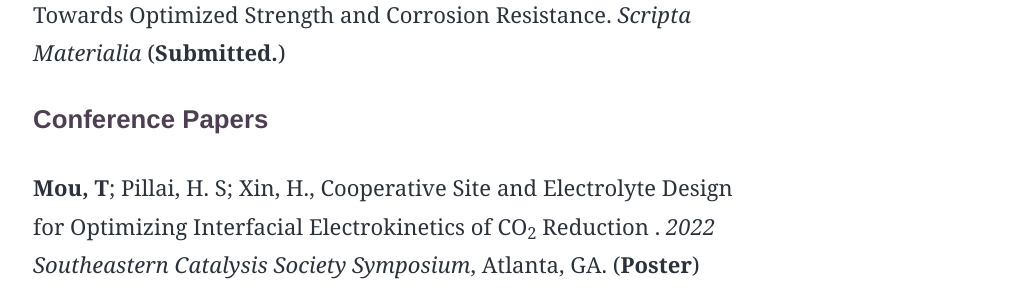
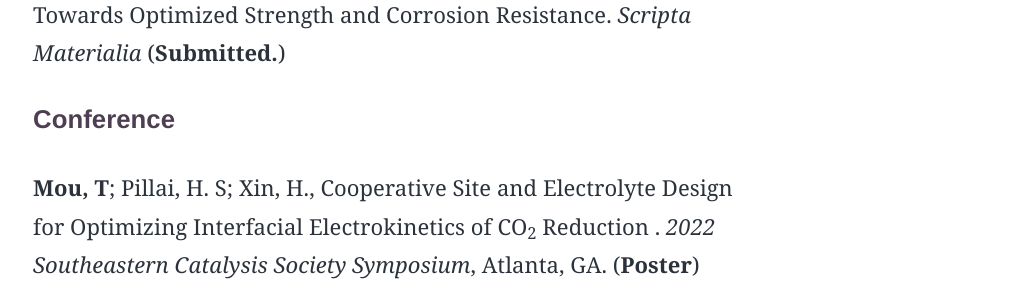
Before and after one commit to mutianyou2013/mutianyou2013.github.io, a Jekyll site: the page built from _pages/about.html, in a window 1280 px wide and 900 px high, scrolled down 2163 px. Shown: the part 155-455 px from the top of the window, without its empty margins (257-1271 px from the left). Built offline with Jekyll 4.4.1, drawn with Linux system fonts in a browser that asks for light colours; some web fonts are replaced.

Commit message:
Update about.html

```diff
--- a/_pages/about.html
+++ b/_pages/about.html
@@ -54,7 +54,7 @@ permalink: about:output_ext
       <p>Gao, Q.; <b>Mou, T.</b>; Liu, S.; Johnson, G.; Han, X.; Yan, Z.; Ji, M.; He, Q.; Zhang, S.; Xin, H.; Zhu, H. (2020) Monodisperse PdSn/SnOx core/shell nanoparticles with superior electrocatalytic ethanol oxidation performance. <i>Journal of Materials Chemistry A.</i> 2020, 8, 20931–20938. (DOI)</p>
       <p>Wang, W.; Wang, K.; Zhang, Z.; Chen, J.;<b> Mou, T.</b>; Michel, F. M.; Xin, H.; Cai, W. Ultrahigh Tribocorrosion Resistance of Metals Enabled by Nano-Layering. <i>Acta Mater.</i> 2021, 206, 116609. (DOI)</p>
       <p>Zhang, Z.; Yi, Y.; Liu, L.; <b>Mou, T.</b>; Xin, H.; Li, L.; Cai. W. Computational Design of Non-Equiatomic CoCrFeNi Alloys Towards Optimized Strength and Corrosion Resistance. <i>Scripta Materialia</i> (<b>Submitted.</b>)</p>
-      <h3>Conference Papers</h3>
+      <h3>Conference</h3>
       <p><b>Mou, T</b>; Pillai, H. S;  Xin, H., Cooperative Site and Electrolyte Design for Optimizing Interfacial Electrokinetics of CO<sub>2</sub> Reduction . <i>2022 Southeastern Catalysis Society Symposium</i>, Atlanta, GA. (<b>Poster</b>) </p>
       <p><b>Mou, T</b>; Pillai, H. S;  Xin, H., Understanding the Mechanism of CO<sub>2</sub> Electroreduction on Bi Surfaces with Ionic Liquid Electrolytes. <i>2021 AiChE Annual Meeting</i>, Boston, MA. (<b>Poster</b>) </p>
       <p><b>Mou, T</b>; Pillai, H. S;  Xin, H., Understanding the Mechanism of CO<sub>2</sub> Electroreduction on Bi Surfaces with Ionic Liquid Electrolytes. <i>2021 Virginia Clean Energy and Catalysis Club Summit</i>, virtual. (<b>Poster</b>) </p>
```
